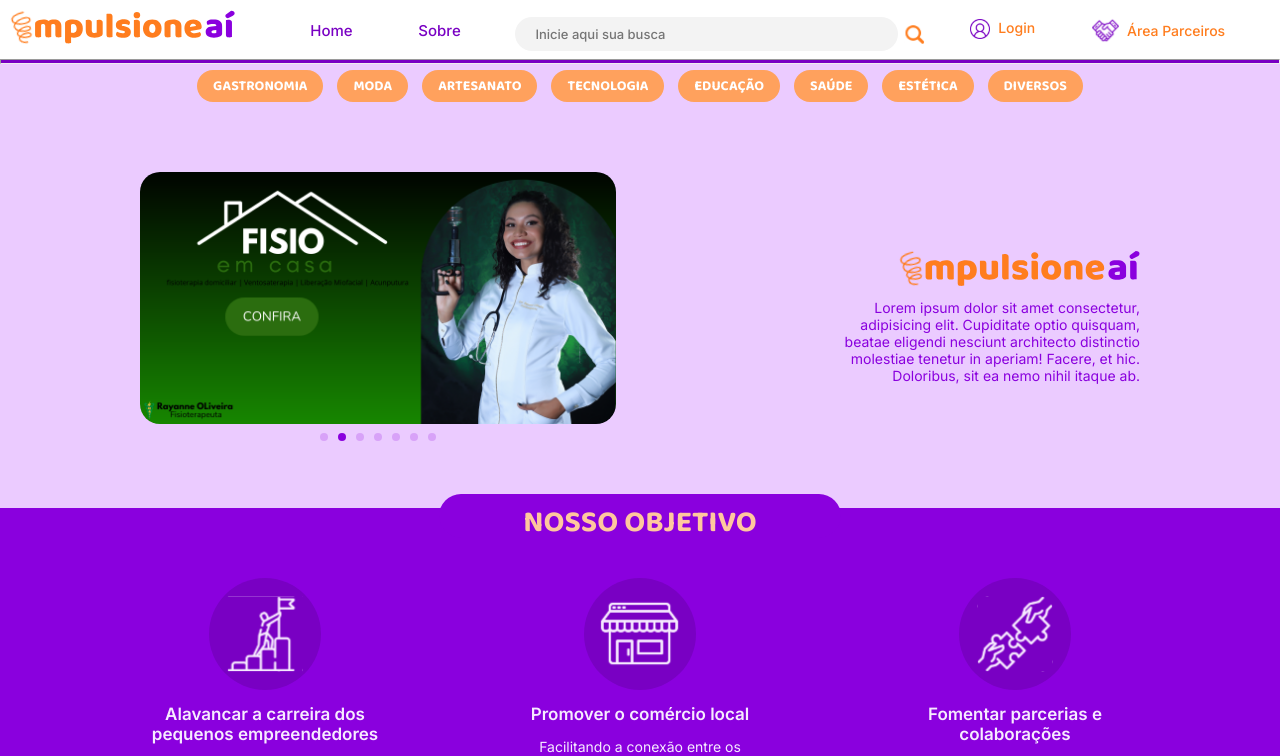
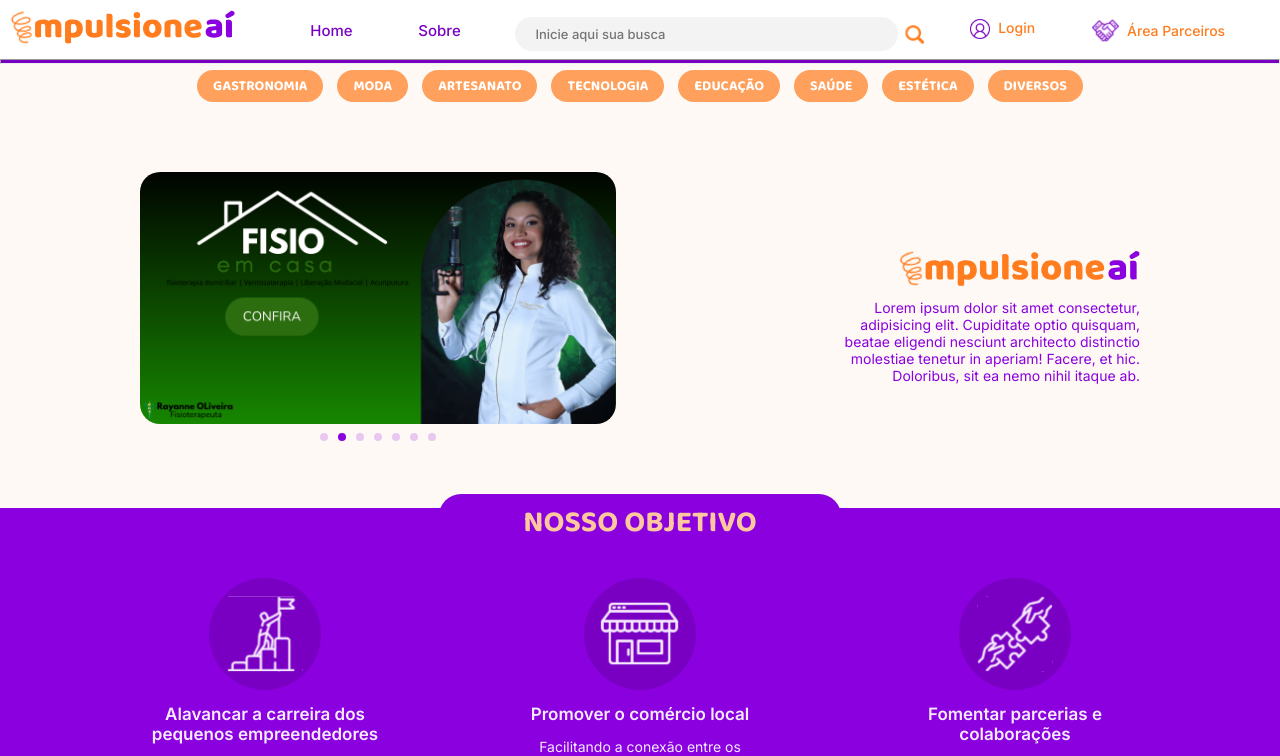
Before and after one commit to Rarissak/impulsione-ai, a React (Vite) app: page / in a window 1280 px wide. Shown: the top 756 px of the page. Built offline with nearby package versions, Linux system fonts and the light colour scheme; no server answers.

Commit message:
"edit feat: pequenas alterações"

```diff
--- a/package.json
+++ b/package.json
@@ -13,7 +13,7 @@
     "axios": "^1.6.8",
     "react": "^18.2.0",
     "react-dom": "^18.2.0",
-    "react-router-dom": "^6.22.3",
+    "react-router-dom": "^6.23.0",
     "swiper": "^11.0.7"
   },
   "devDependencies": {
@@ -24,6 +24,6 @@
     "eslint-plugin-react": "^7.34.1",
     "eslint-plugin-react-hooks": "^4.6.0",
     "eslint-plugin-react-refresh": "^0.4.6",
-    "vite": "^5.2.6"
+    "vite": "^5.2.10"
   }
 }
--- a/src/pages/UsuarioComum/meusCartoes/meusCartoes.css
+++ b/src/pages/UsuarioComum/meusCartoes/meusCartoes.css
@@ -2,18 +2,9 @@
 @import url('https://fonts.googleapis.com/css2?family=Inter:wght@100..900&display=swap');
 @import url('https://fonts.googleapis.com/css2?family=Baloo+2:wght@400..800&family=Inter:wght@100..900&display=swap');
 
-/* Definições gerais */
-* {
-    box-sizing: border-box;
-    margin: 0;
-    padding: 0;
-    font-family: 'Inter', sans-serif;
-    font-size: 16px;
-}
-
-body {
+#body {
     background-color: #EBCBFF;
-}
+} /*  ta como id para não mudar TODAS as paginas para o fundo roxinho dessa */
 
 /* Container principal */
 .boxInformationsC {
--- a/src/pages/UsuarioComum/meusCartoes/meusCartoes.jsx
+++ b/src/pages/UsuarioComum/meusCartoes/meusCartoes.jsx
@@ -91,7 +91,7 @@
             <Header />
             <MenuLateral></MenuLateral>
 
-            <body>
+            <body id='body'>
                 <nav className='linksExternos' id='barraLinks'>
                     <BarraLinkExterno
                         id='fundoRoxoClaro'
@@ -117,7 +117,7 @@
                                 <SelecionarCartao
                                     key={cartao.id}
                                     id={cartao.id}
-                                    textoBotao={`${cartao.texto.substring(0, 3)} - ${cartao.nome}`}
+                                    textoBotao={`${cartao.texto.substring(0, 4)} - ${cartao.nome}`}
                                     selecionado={botaoSelecionado === cartao.id}
                                     onClick={() => handleSelecionarBotao(cartao.id)}
                                     onTrashIconClick={() => handleExcluirCartao(cartao.id)}
```
Also changed, not shown: 1 other file (tests, documents, lock files or other folders).
